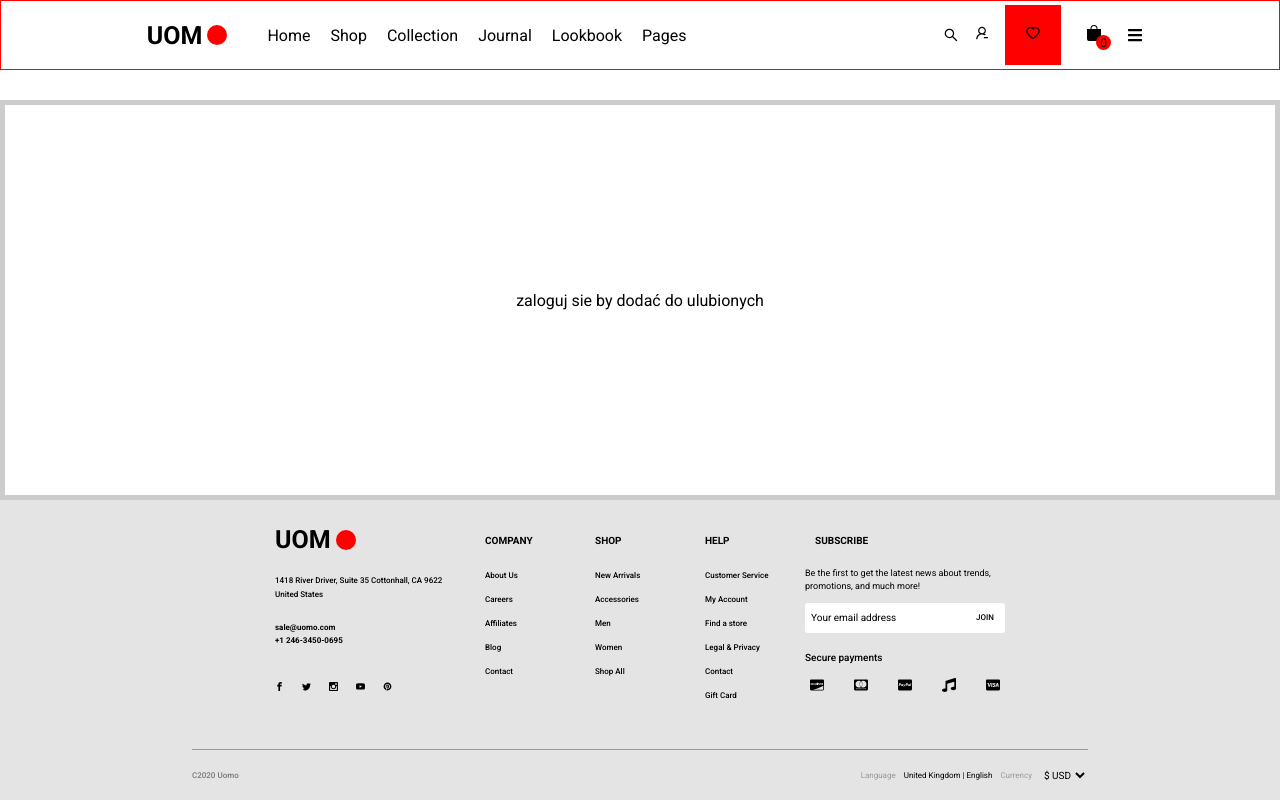
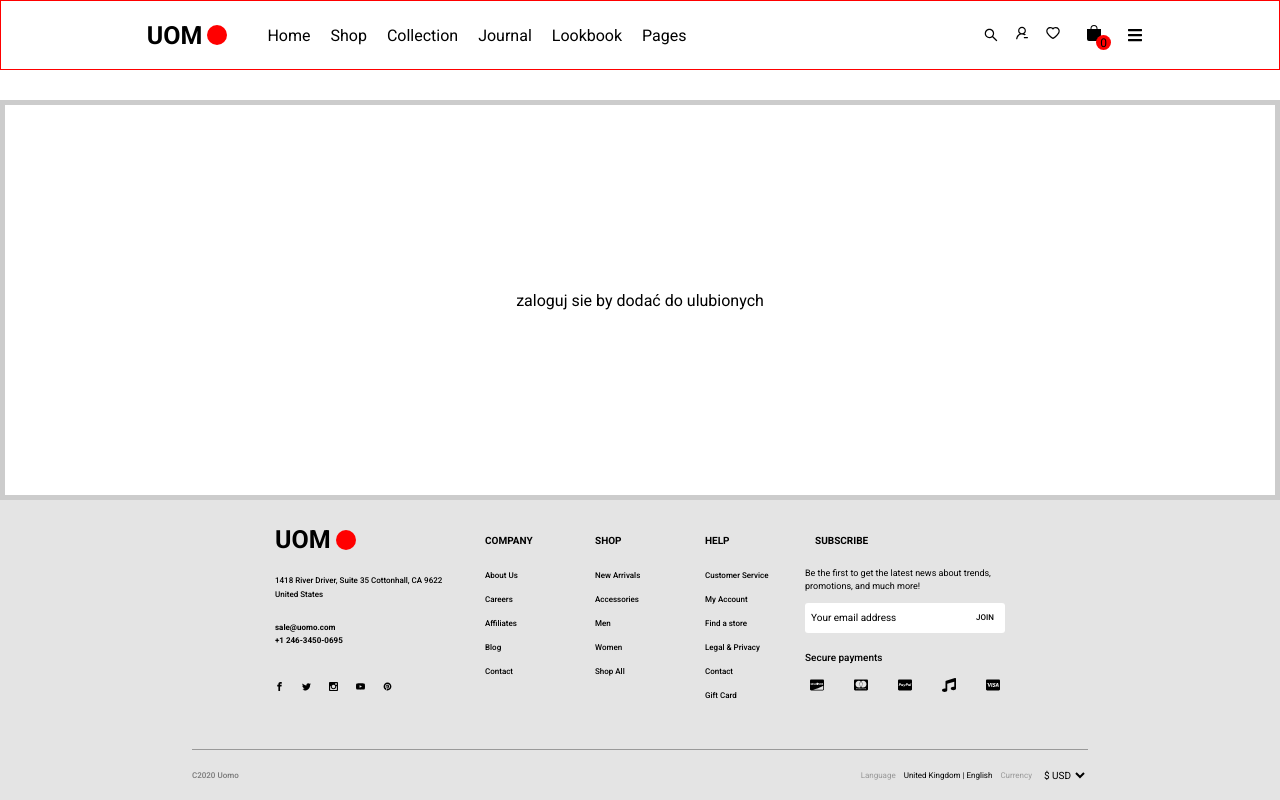
Before and after one commit to MateuszRyniewicz/ecommerce, a React (Create React App) app: page /favoriteItems in a window 1280 px wide. Built offline with nearby package versions, Linux system fonts and the light colour scheme.

Commit message:
create first version function favorite and change color icons

```diff
--- a/src/_shared/layout/Header.tsx
+++ b/src/_shared/layout/Header.tsx
@@ -7,6 +7,7 @@ import {
 	AiOutlineSearch,
 	AiOutlineUserDelete,
 	AiOutlineHeart,
+	AiFillHeart,
 } from 'react-icons/ai';
 import { FaBars } from 'react-icons/fa';
 import { BsFillBagFill } from 'react-icons/bs';
@@ -28,6 +29,7 @@ import {
 } from './Header.css';
 import { Link, useNavigate } from 'react-router-dom';
 import { Product } from '../../types/product';
+import Popup from '../../components/Popup';
 
 const menuItems = [
 	{ name: 'Home', path: '/' },
@@ -41,7 +43,8 @@ const menuItems = [
 const Header: FC = () => {
 	const [input, setInput] = useState<string>('');
 	const [isOpen, setIsOpen] = useState<boolean>(false);
-	const [isColor, setIsColor] = useState<boolean>(false);
+	const [isOpenPopup, setIsOpenPopup] = useState<boolean>(false);
+	const [isFavorite, setIsFavorite] = useState<boolean>(false);
 
 	const { products } = useSelector((state: RootState) => state.products);
 	const [originaList, setOriginalList] = useState<Product[]>(products);
@@ -49,6 +52,8 @@ const Header: FC = () => {
 
 	const dispatch = useDispatch();
 	const navigate = useNavigate();
+
+	const text = 'test';
 
 	useEffect(() => {
 		if (originaList.length === 0) {
@@ -59,12 +64,11 @@ const Header: FC = () => {
 		} else {
 			dispatch(setProducts(originaList));
 		}
-		if (Array.isArray(user?.favorite) && user?.favorite.length !== 0) {
-			setIsColor(true);
+		if (user && Array.isArray(user?.favorite) && user?.favorite.length > 0) {
+			setIsFavorite(true);
 		}
-	}, [input, user]);
+	}, [input, user?.favorite]);
 
-	console.log('user favorite', user?.favorite);
 	return (
 		<StyledHeader>
 			<StyledNav>
@@ -94,12 +98,12 @@ const Header: FC = () => {
 					<Link to={'/login'}>
 						<AiOutlineUserDelete />
 					</Link>
-					<div
-						style={{
-							backgroundColor: isColor ? 'blue' : 'red',
-							padding: '20px',
-						}}>
-						<AiOutlineHeart onClick={() => navigate('favoriteItems')} />
+					<div>
+						{isFavorite ? (
+							<AiFillHeart onClick={() => navigate('favoriteItems')} />
+						) : (
+							<AiOutlineHeart onClick={() => navigate('favoriteItems')} />
+						)}
 					</div>
 
 					<StyledBoxIconCart onClick={() => navigate('/basket')}>
--- a/src/components/FormLogin.tsx
+++ b/src/components/FormLogin.tsx
@@ -28,8 +28,9 @@ const validationSchema = () =>
 
 const FormLogin: FC = () => {
 	const [isOpen, setIsOpen] = useState<boolean>(false);
+
+	const text = 'text';
 	const dispatch = useDispatch();
-	const navigate = useNavigate();
 
 	const response = useSelector((state: RootState) => state.user.response);
 	console.log(response);
@@ -50,7 +51,7 @@ const FormLogin: FC = () => {
 
 	return (
 		<StyledSection>
-			{isOpen && <Popup />}
+			{isOpen && <Popup text={text} />}
 			<StyledHeaderText>LOGIN ACCOUNT</StyledHeaderText>
 			<Formik<Partial<User>>
 				initialValues={initialValues}
--- a/src/components/Popup.tsx
+++ b/src/components/Popup.tsx
@@ -2,11 +2,15 @@ import React, { FC } from 'react';
 import { StyledButton, StyledPopup } from './home/Popup.css';
 import { StyledHeaderText } from './home/FormLogin.css';
 import { useNavigate } from 'react-router-dom';
-const Popup: FC = () => {
+
+interface PopupProps {
+	text: string;
+}
+const Popup: FC<PopupProps> = ({text}) => {
 	const navigate = useNavigate();
 	return (
 		<StyledPopup>
-			<StyledHeaderText>Login Success</StyledHeaderText>
+			<StyledHeaderText>{text}</StyledHeaderText>
 			<StyledButton onClick={() => navigate('/dashboard')}>
 				Dashboard
 			</StyledButton>
--- a/src/components/home/FavoriteItems.tsx
+++ b/src/components/home/FavoriteItems.tsx
@@ -1,22 +1,23 @@
 import React from 'react';
 import { useSelector } from 'react-redux';
 import { RootState } from '../../store';
+import ProductCard from './ProductCard';
 
 const FavoriteItems = () => {
 	const user = useSelector((state: RootState) => state.user.user);
 	return (
 		<div>
-			<p>
 			{user ? (
 				Array.isArray(user?.favorite) ? (
-						user?.favorite.map((item) => <p key={item.id}>{item.title}</p>)
+					user?.favorite.map((product, index) => (
+						<ProductCard key={index} product={product} />
+					))
 				) : (
 					<span>lista ulubionych jest pusta</span>
 				)
 			) : (
 				'zaloguj sie by dodać do ulubionych'
 			)}
-			</p>
 		</div>
 	);
 };
--- a/src/components/home/ProductCard.tsx
+++ b/src/components/home/ProductCard.tsx
@@ -1,6 +1,6 @@
-import React, { FC } from 'react';
+import React, { FC, useEffect, useState } from 'react';
 import { Product } from '../../types/product';
-import { AiOutlineHeart } from 'react-icons/ai';
+import { AiOutlineHeart, AiFillHeart } from 'react-icons/ai';
 import {
 	StyledProdcutCard,
 	StyledBoxCategoryLike,
@@ -21,10 +21,17 @@ interface ProdcutCard {
 }
 
 const ProductCard: FC<ProdcutCard> = ({ product }) => {
+	const [isFavorite, setIsFavorite] = useState<Boolean>(false);
 	const user = useSelector((state: RootState) => state.user.user);
 	//	console.log(user);
 	const dispatch = useDispatch();
 	const naviagate = useNavigate();
+
+	// useEffect(() => {
+	// 	if (Array.isArray(user?.favorite) > 0) {
+	// 		setIsFavorite(true);
+	// 	}
+	// }, []);
 	return (
 		<StyledProdcutCard>
 			<StyledBoxImg>
@@ -42,9 +49,19 @@ const ProductCard: FC<ProdcutCard> = ({ product }) => {
 				<StyledBoxCategoryLike>
 					<StyledBoxTextColor>{product.category}</StyledBoxTextColor>
 					<div>
-						<AiOutlineHeart
-							onClick={() => dispatch(addProductToFavorite(product))}
-						/>
+						{isFavorite ? (
+							<AiFillHeart
+								style={{ color: 'blue' }}
+								onClick={() => dispatch(addProductToFavorite(product))}
+							/>
+						) : (
+							<AiOutlineHeart
+								onClick={() => {
+									dispatch(addProductToFavorite(product));
+									setIsFavorite(true);
+								}}
+							/>
+						)}
 					</div>
 				</StyledBoxCategoryLike>
 				<StyledBoxText>{product.title}</StyledBoxText>
```
Lines whose indentation alone changed are shown as unchanged.
